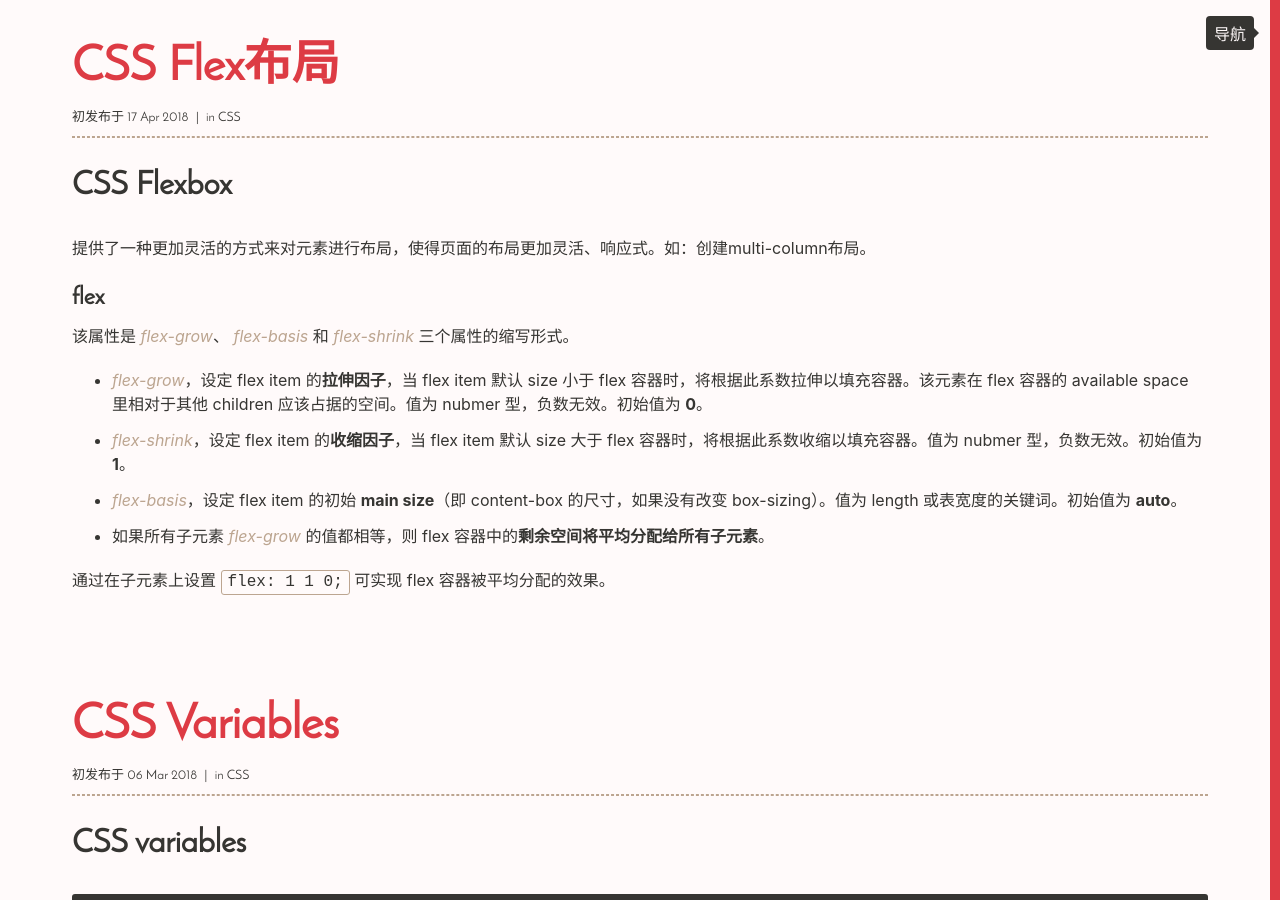
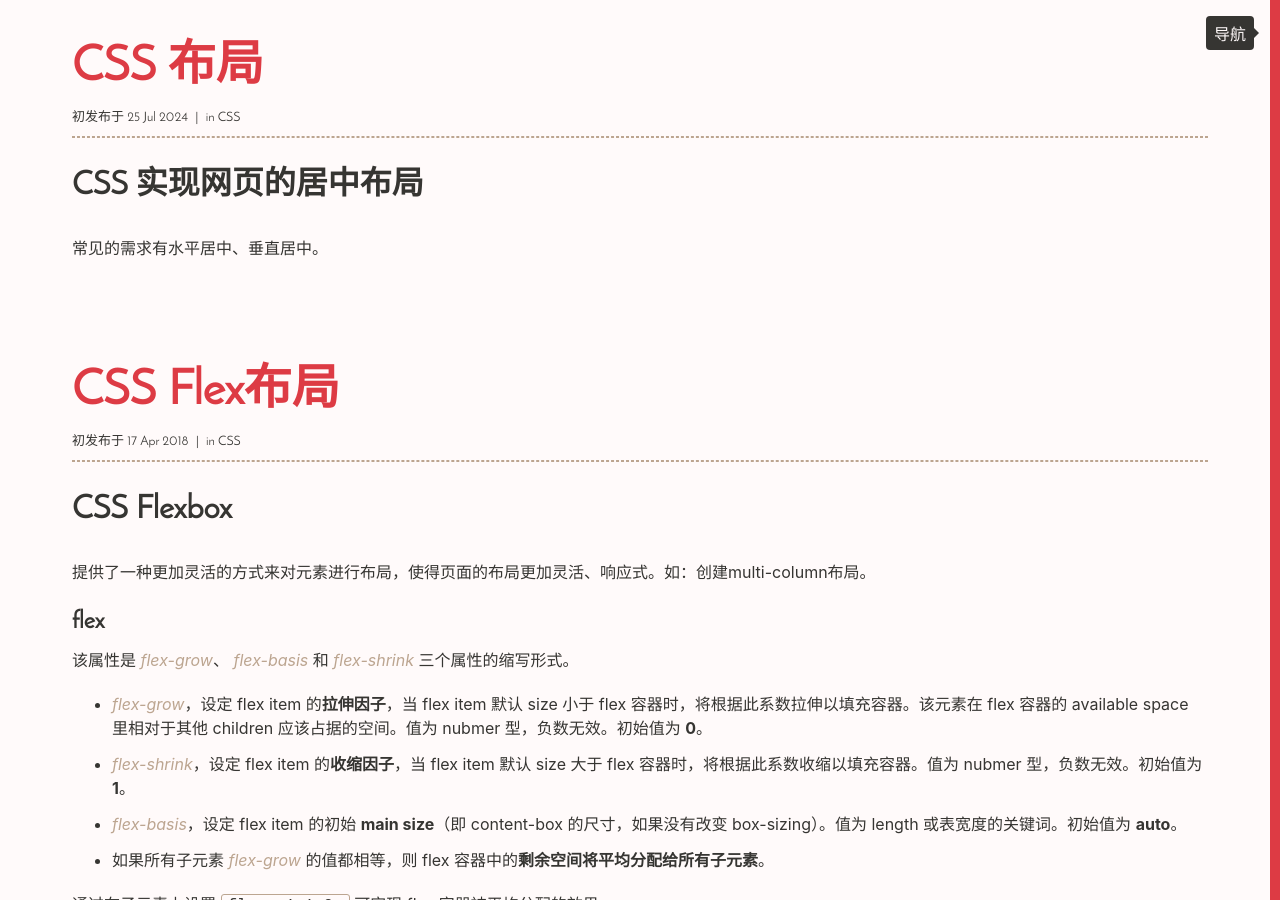
Before and after one commit to Vivi-wu/dive-into-web, a Jekyll site: the page built from CSS/index.html, in a window 1280 px wide and 900 px high. Built offline with Jekyll 4.4.1, drawn with Linux system fonts in a browser that asks for light colours.

Commit message:
add 常见网页布局case

````diff
--- a/_posts/2014-04-26-CSS-Position.markdown
+++ b/_posts/2014-04-26-CSS-Position.markdown
@@ -18,7 +18,7 @@ HTML 元素总是<span class="t-blue">根据正常的页面流，从上到下，
 
 ## Relative Positioning
 
-元素位置属性值为 `relative` 时，是相对于正常情况下它应该在的位置放置。
+元素位置属性值为 `relative` 时，是相对于正常情况下/static定位时它应该在的位置放置。
 
 relative 放置的元素在正常页面流里**本来占据的空间仍然有效**，即**没有**被从页面流里**剔除**，也不影响布局。
 
@@ -31,7 +31,7 @@ relative 放置的元素在正常页面流里**本来占据的空间仍然有效
 
 ## Fixed Positioning
 
-元素位置属性值为 `fixed` 时，是相对于 viewport 浏览器窗口放置的。即使页面滚动，它也待在同样的位置。
+元素位置属性值为 `fixed` 时，是相对于 viewport 浏览器窗口放置。即使页面滚动，它也待在同样的位置。
 
 fixed 放置的元素是固定在视窗最大可视范围上，<ins>如果不指定位置 (top, left, right, bottom) 时，元素会固定在原本的位置</ins>(持保留意见)；而指定位置后，就会以视窗最大可视范围的边界为绝对基准点。
 
@@ -43,7 +43,7 @@ fixed 放置的元素是固定在视窗最大可视范围上，<ins>如果不指
 
 绝对放置的元素随页面一起滚动。
 
-### top, bottom, left, right
+### top, bottom, left, right 偏移量
 
 元素可以使用上、下、左、右，四个方向的属性来定位，但必须先指定 position 这个性质（属性不是默认值 static）。
 
--- /dev/null
+++ b/_posts/2024-07-25-CSS-Layout.markdown
@@ -0,0 +1,112 @@
+---
+title:  "CSS 布局"
+category: CSS
+---
+## CSS 实现网页的居中布局
+
+常见的需求有水平居中、垂直居中。
+
+<!--more-->
+
+### 水平居中
+
+方法一：
+```css
+.parent {
+    text-align: center;
+}
+.child {
+    display: inline-block;
+}
+```
+
+方法二：
+```css
+.child {
+    display: table;
+    margin: 0 auto;
+}
+```
+
+方法三：
+```css
+.parent {
+    position: relative;
+}
+.child {
+    position: absolute;
+    left: 50%;
+    transform: translateX(-50%);
+}
+```
+
+### 垂直居中
+
+方式一：
+```css
+.parent {
+    display: table-cell;
+    vertical-align: middle;
+}
+```
+
+方式二：
+```css
+.parent {
+    position: relative;
+}
+.child {
+    position: absolute;
+    top: 50%;
+    transform: translateY(-50%);
+}
+```
+
+## CSS 实现网页的全屏布局
+
+全屏布局：网页铺满整个浏览器的窗口，没有滚动条，并且随浏览器viewport大小的变化而变化。
+
+case 1:
+```html
+<div class="container">
+    <div class="top">顶：固定高度</div>
+    <div class="left">左：固定宽度</div>
+    <div class="right"> 右：自适应
+        <div class="inner"></div>
+    </div>
+    <div class="bottom">底：固定高度</div>
+</div>
+```
+
+```css
+.top,
+.left,
+.right,
+.bottom {
+    position: absolute;
+}
+.top {
+    top: 0;
+    left: 0;
+    right: 0;
+    height: 100px;
+}
+.left {
+    left: 0;
+    top: 100px;
+    bottom: 50px;
+    width: 200px;
+}
+.right {
+    left: 200px;
+    right: 0;
+    top: 100px;
+    bottom: 50px;
+}
+.bottom {
+    left: 0;
+    right: 0;
+    bottom: 0;
+    height: 50px;
+}
+```
````
